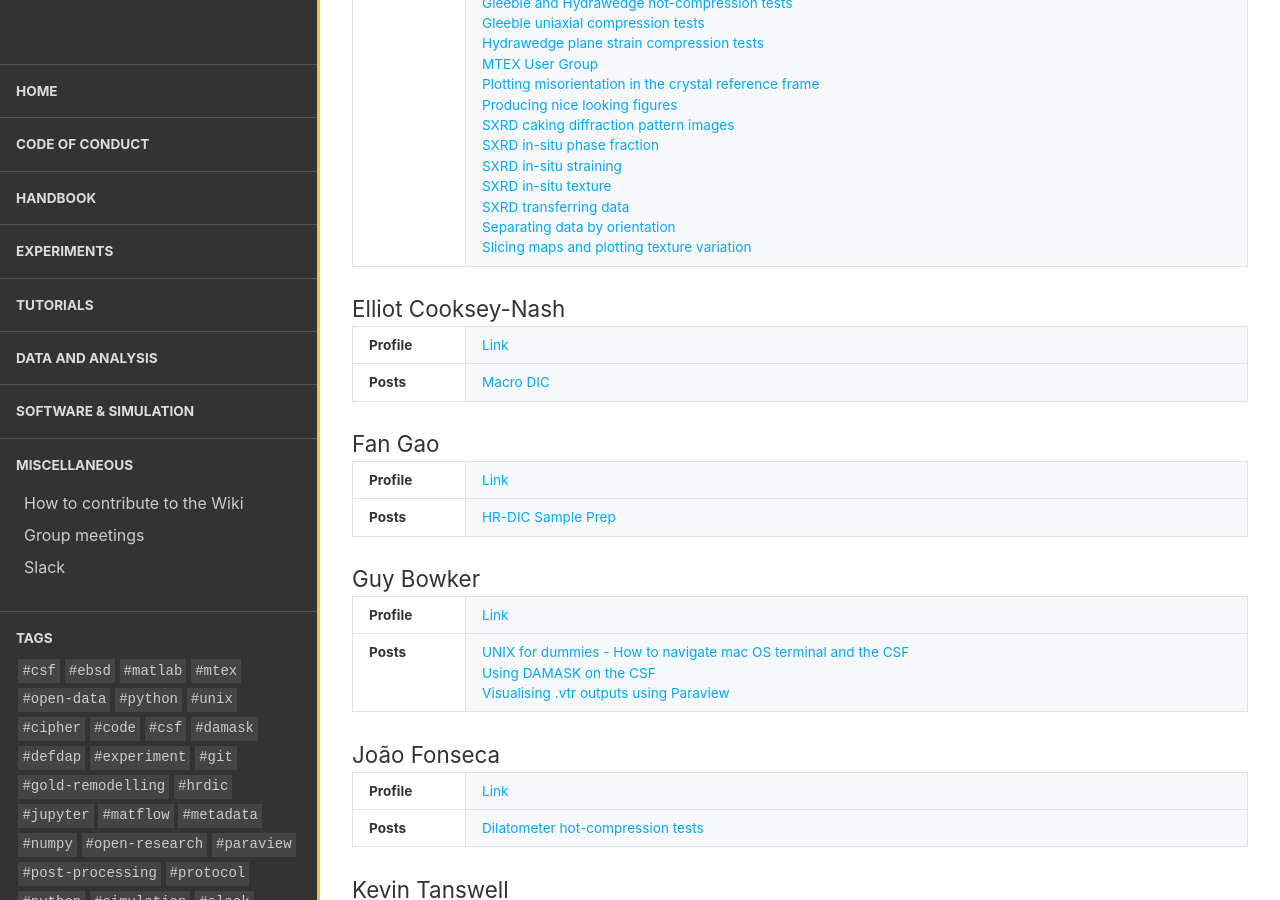
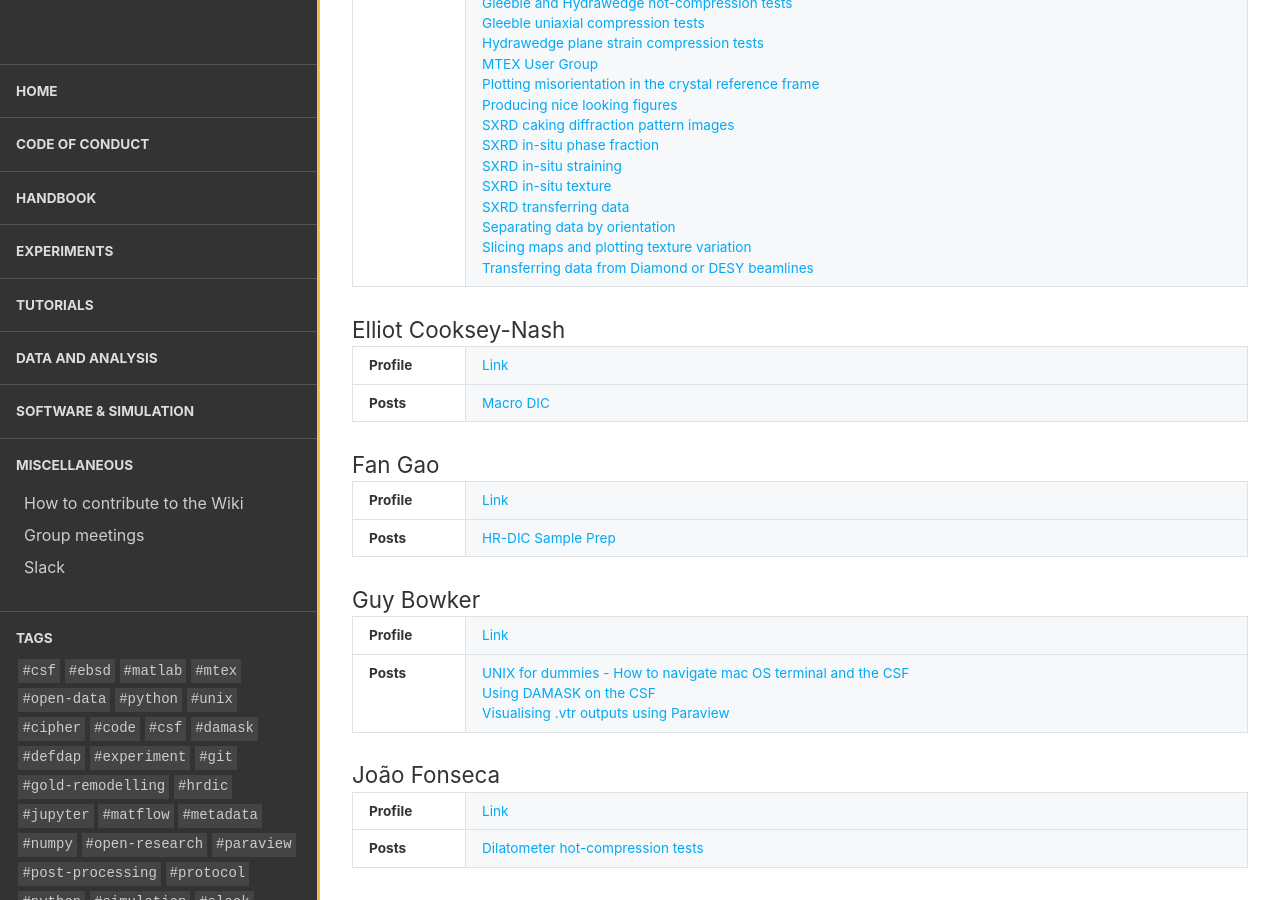
Before and after one commit to LightForm-group/wiki, a Jekyll site: the page built from people.html, in a window 1280 px wide and 900 px high, scrolled down 1319 px. Built offline with Jekyll 4.4.1, drawn with Linux system fonts in a browser that asks for light colours; nearby versions of some CDN libraries.

Commit message:
Update sxrd_transfer.md

```diff
--- a/collections/_tutorials/sxrd_transfer.md
+++ b/collections/_tutorials/sxrd_transfer.md
@@ -1,7 +1,9 @@
+---
+title: Transferring data from Diamond or DESY beamlines
+author: Christopher Daniel
+subcollection: SXRD
+---
 
+## Transferring data from Diamond beamline
 
-
-
-
-
-Transferring data from Diamond or DESY beamlines
+### iCSF
```
